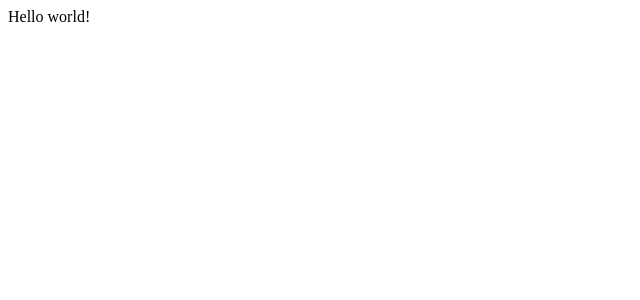
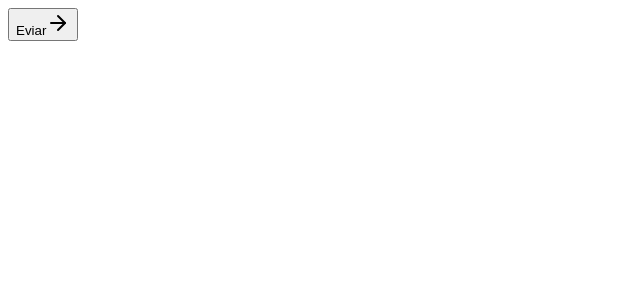
Before and after one commit to Brenobn/Catalyst, a Next.js app: page / in a window 1280 px wide. Shown: the top 300 px of the page, without its empty margins (0-640 px from the left). Built offline with nearby package versions, Linux system fonts and the light colour scheme.

Commit message:
Importing icon from lucide and button from components and starting to use it

```diff
--- a/src/app/page.tsx
+++ b/src/app/page.tsx
@@ -1,7 +1,13 @@
+import { ArrowRight } from "lucide-react";
+import { Button } from "@/components/button";
+
 export default function Home() {
   return (
     <main>
-      <div>Hello world!</div>
+      <Button>
+        Eviar
+        <ArrowRight />
+      </Button>
     </main>
   );
 }
```
